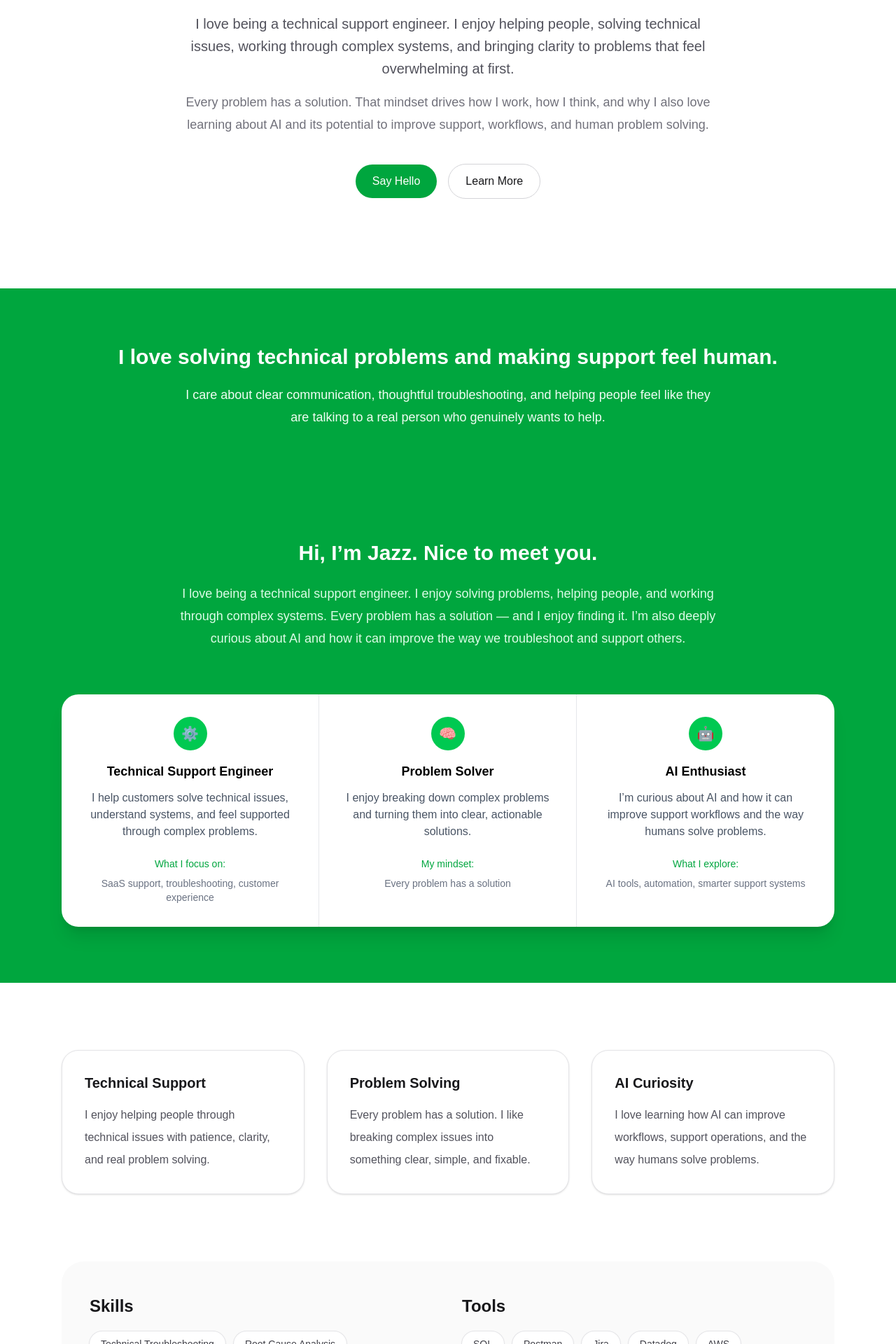
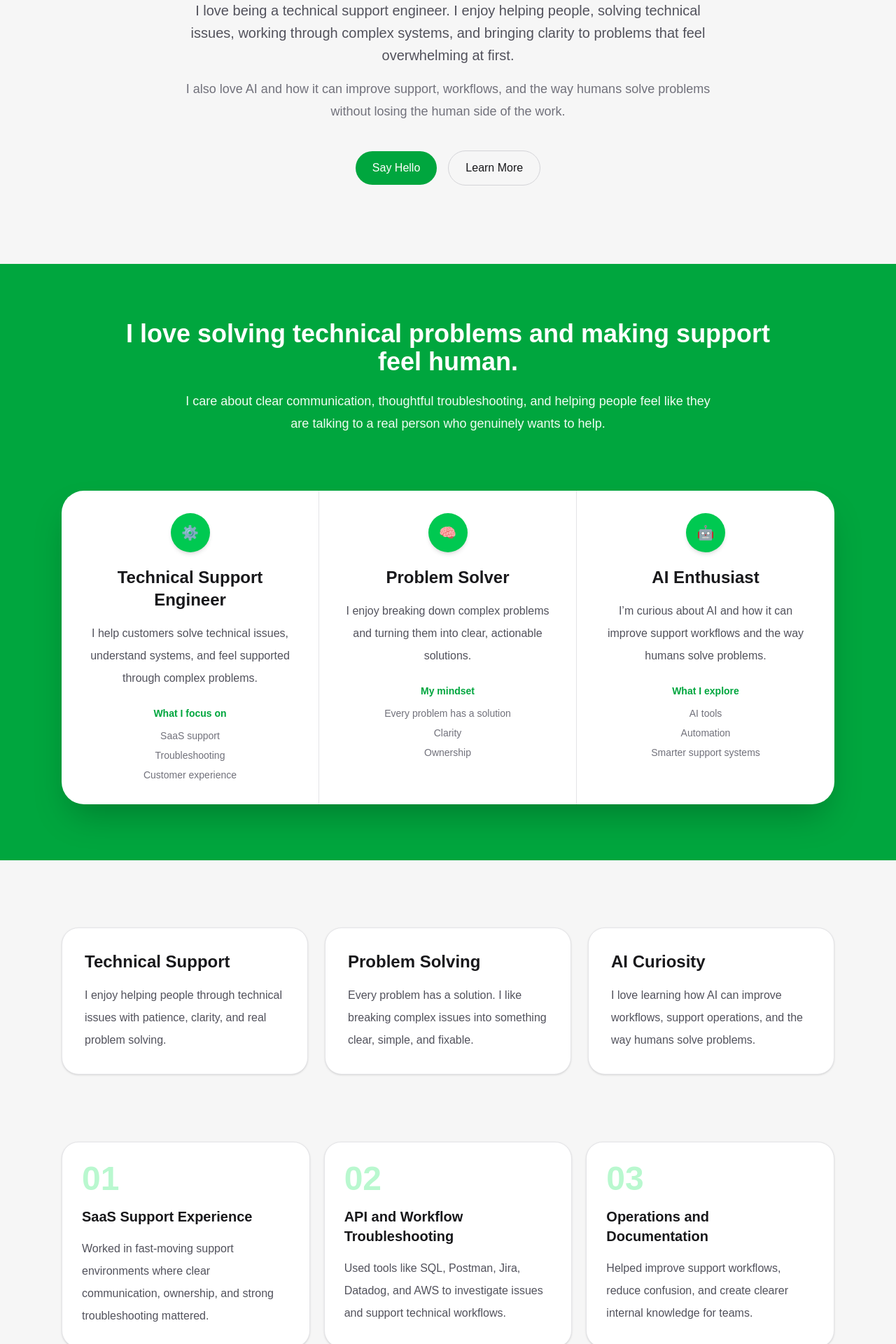
Before and after one commit to Jazz-1998/jazz-portfolio, a Next.js app: page / in a window 1280 px wide. Shown: the part 580-2500 px from the top of the page at 70% size. Built offline with nearby package versions, Linux system fonts and the light colour scheme.

Commit message:
Upgrade portfolio to 10 out of 10 version

```diff
--- a/app/page.tsx
+++ b/app/page.tsx
@@ -1,20 +1,47 @@
 import Image from "next/image";
 
-const focusCards = [
+const showcaseCards = [
   {
-    title: "Technical Support",
+    icon: "⚙️",
+    title: "Technical Support Engineer",
     description:
-      "I enjoy helping people through technical issues with patience, clarity, and real problem solving.",
+      "I help customers solve technical issues, understand systems, and feel supported through complex problems.",
+    label: "What I focus on",
+    items: ["SaaS support", "Troubleshooting", "Customer experience"],
   },
   {
-    title: "Problem Solving",
+    icon: "🧠",
+    title: "Problem Solver",
     description:
-      "Every problem has a solution. I like breaking complex issues into something clear, simple, and fixable.",
+      "I enjoy breaking down complex problems and turning them into clear, actionable solutions.",
+    label: "My mindset",
+    items: ["Every problem has a solution", "Clarity", "Ownership"],
   },
   {
-    title: "AI Curiosity",
+    icon: "🤖",
+    title: "AI Enthusiast",
     description:
-      "I love learning how AI can improve workflows, support operations, and the way humans solve problems.",
+      "I’m curious about AI and how it can improve support workflows and the way humans solve problems.",
+    label: "What I explore",
+    items: ["AI tools", "Automation", "Smarter support systems"],
+  },
+];
+
+const proofPoints = [
+  {
+    number: "01",
+    title: "SaaS Support Experience",
+    text: "Worked in fast-moving support environments where clear communication, ownership, and strong troubleshooting mattered.",
+  },
+  {
+    number: "02",
+    title: "API and Workflow Troubleshooting",
+    text: "Used tools like SQL, Postman, Jira, Datadog, and AWS to investigate issues and support technical workflows.",
+  },
+  {
+    number: "03",
+    title: "Operations and Documentation",
+    text: "Helped improve support workflows, reduce confusion, and create clearer internal knowledge for teams.",
   },
 ];
 
@@ -83,8 +110,8 @@ function MailIcon() {
 
 export default function Home() {
   return (
-    <main className="bg-white text-zinc-900 selection:bg-green-400 selection:text-black">
-      <header className="sticky top-0 z-50 border-b border-zinc-200/80 bg-white/90 backdrop-blur">
+    <main className="bg-[#f6f6f6] text-zinc-900 selection:bg-green-500 selection:text-white">
+      <header className="sticky top-0 z-50 border-b border-zinc-200/80 bg-white/85 backdrop-blur-xl">
         <div className="mx-auto flex max-w-6xl items-center justify-between px-6 py-4">
           <a href="#home" className="text-sm font-semibold tracking-wide text-zinc-900">
             Jazz
@@ -135,22 +162,31 @@ export default function Home() {
         </div>
       </header>
 
-      <section id="home" className="mx-auto max-w-6xl px-6 pt-16 pb-24 md:pt-24 md:pb-32">
+      <section id="home" className="mx-auto max-w-6xl px-6 pt-16 pb-24 md:pt-24 md:pb-28">
         <div className="flex flex-col items-center text-center">
-          <div className="mb-8 overflow-hidden rounded-full border-4 border-white shadow-xl">
+          <div className="relative mb-8">
+            <div className="absolute inset-0 rounded-full bg-green-500/20 blur-2xl" />
+            <div className="relative overflow-hidden rounded-full border-4 border-white shadow-xl">
               <Image
                 src="/profile.jpg"
                 alt="Jawad Jazz Alhussein"
-              width={160}
-              height={160}
-              className="h-40 w-40 object-cover"
+                width={168}
+                height={168}
+                className="h-40 w-40 object-cover md:h-44 md:w-44"
                 priority
               />
             </div>
+          </div>
+
+          <p className="mb-3 text-sm uppercase tracking-[0.35em] text-green-600">
+            Technical Support Engineer
+          </p>
 
           <h1 className="max-w-4xl text-4xl font-bold leading-tight md:text-6xl">
-            Technical Support Engineer
-            <span className="block text-green-600">turning problems into solutions.</span>
+            Every problem has a solution.
+            <span className="mt-2 block text-green-600">
+              I turn confusion into clarity.
+            </span>
           </h1>
 
           <p className="mt-6 max-w-3xl text-lg leading-8 text-zinc-600 md:text-xl">
@@ -160,9 +196,8 @@ export default function Home() {
           </p>
 
           <p className="mt-4 max-w-3xl text-base leading-8 text-zinc-500 md:text-lg">
-            Every problem has a solution. That mindset drives how I work, how I think,
-            and why I also love learning about AI and its potential to improve support,
-            workflows, and human problem solving.
+            I also love AI and how it can improve support, workflows, and the way humans
+            solve problems without losing the human side of the work.
           </p>
 
           <div className="mt-10 flex flex-wrap items-center justify-center gap-4">
@@ -184,7 +219,7 @@ export default function Home() {
 
       <section className="bg-green-600 text-white">
         <div className="mx-auto max-w-5xl px-6 py-16 text-center md:py-20">
-          <h2 className="text-2xl font-bold md:text-3xl">
+          <h2 className="text-2xl font-bold md:text-4xl">
             I love solving technical problems and making support feel human.
           </h2>
           <p className="mx-auto mt-5 max-w-3xl text-base leading-8 text-green-50 md:text-lg">
@@ -192,109 +227,87 @@ export default function Home() {
             people feel like they are talking to a real person who genuinely wants to help.
           </p>
         </div>
-      </section>
-<section className="bg-green-600 text-white py-20">
-  <div className="max-w-6xl mx-auto px-6 text-center">
-    <h2 className="text-2xl md:text-3xl font-bold mb-6">
-      Hi, I’m Jazz. Nice to meet you.
-    </h2>
 
-    <p className="max-w-3xl mx-auto text-green-100 leading-8 text-lg">
-      I love being a technical support engineer. I enjoy solving problems,
-      helping people, and working through complex systems. Every problem has
-      a solution — and I enjoy finding it. I’m also deeply curious about AI
-      and how it can improve the way we troubleshoot and support others.
-    </p>
+        <div className="mx-auto max-w-6xl px-6 pb-20">
+          <div className="grid overflow-hidden rounded-[2rem] bg-white text-zinc-900 shadow-2xl md:grid-cols-3">
+            {showcaseCards.map((card, index) => (
+              <div
+                key={card.title}
+                className={`p-8 text-center transition hover:-translate-y-1 hover:shadow-xl ${
+                  index < 2 ? "border-b border-zinc-200 md:border-b-0 md:border-r" : ""
+                }`}
+              >
+                <div className="mx-auto mb-5 flex h-14 w-14 items-center justify-center rounded-full bg-green-500 text-xl text-white shadow-md">
+                  {card.icon}
                 </div>
 
-  <div className="max-w-6xl mx-auto px-6 mt-16">
-    <div className="grid md:grid-cols-3 gap-0 bg-white text-black rounded-3xl overflow-hidden shadow-xl">
+                <h3 className="mb-4 text-2xl font-semibold">{card.title}</h3>
 
-      <div className="p-8 text-center border-r border-gray-200">
-        <div className="w-12 h-12 mx-auto mb-4 rounded-full bg-green-500 flex items-center justify-center text-white text-xl">
-          ⚙️
+                <p className="mb-6 leading-8 text-zinc-600">{card.description}</p>
+
+                <p className="mb-3 text-sm font-semibold text-green-600">{card.label}</p>
+
+                <div className="space-y-2 text-sm text-zinc-500">
+                  {card.items.map((item) => (
+                    <p key={item}>{item}</p>
+                  ))}
                 </div>
-
-        <h3 className="font-semibold text-lg mb-3">
-          Technical Support Engineer
-        </h3>
-
-        <p className="text-gray-600 mb-6">
-          I help customers solve technical issues, understand systems, and feel supported through complex problems.
-        </p>
-
-        <p className="text-green-600 text-sm font-medium mb-2">
-          What I focus on:
-        </p>
-        <p className="text-gray-500 text-sm">
-          SaaS support, troubleshooting, customer experience
-        </p>
               </div>
-
-      <div className="p-8 text-center border-r border-gray-200">
-        <div className="w-12 h-12 mx-auto mb-4 rounded-full bg-green-500 flex items-center justify-center text-white text-xl">
-          🧠
-        </div>
-
-        <h3 className="font-semibold text-lg mb-3">
-          Problem Solver
-        </h3>
-
-        <p className="text-gray-600 mb-6">
-          I enjoy breaking down complex problems and turning them into clear, actionable solutions.
-        </p>
-
-        <p className="text-green-600 text-sm font-medium mb-2">
-          My mindset:
-        </p>
-        <p className="text-gray-500 text-sm">
-          Every problem has a solution
-        </p>
-      </div>
-
-      <div className="p-8 text-center">
-        <div className="w-12 h-12 mx-auto mb-4 rounded-full bg-green-500 flex items-center justify-center text-white text-xl">
-          🤖
-        </div>
-
-        <h3 className="font-semibold text-lg mb-3">
-          AI Enthusiast
-        </h3>
-
-        <p className="text-gray-600 mb-6">
-          I’m curious about AI and how it can improve support workflows and the way humans solve problems.
-        </p>
-
-        <p className="text-green-600 text-sm font-medium mb-2">
-          What I explore:
-        </p>
-        <p className="text-gray-500 text-sm">
-          AI tools, automation, smarter support systems
-        </p>
-      </div>
-
+            ))}
           </div>
         </div>
       </section>
+
       <section id="about" className="mx-auto max-w-6xl px-6 py-20 md:py-24">
-        <div className="grid gap-8 md:grid-cols-3">
-          {focusCards.map((card) => (
+        <div className="grid gap-6 md:grid-cols-3">
+          {[
+            {
+              title: "Technical Support",
+              description:
+                "I enjoy helping people through technical issues with patience, clarity, and real problem solving.",
+            },
+            {
+              title: "Problem Solving",
+              description:
+                "Every problem has a solution. I like breaking complex issues into something clear, simple, and fixable.",
+            },
+            {
+              title: "AI Curiosity",
+              description:
+                "I love learning how AI can improve workflows, support operations, and the way humans solve problems.",
+            },
+          ].map((card) => (
             <div
               key={card.title}
               className="rounded-3xl border border-zinc-200 bg-white p-8 shadow-sm transition hover:-translate-y-1 hover:shadow-lg"
             >
-              <h3 className="mb-4 text-xl font-semibold text-zinc-900">{card.title}</h3>
+              <h3 className="mb-4 text-2xl font-semibold text-zinc-900">{card.title}</h3>
               <p className="leading-8 text-zinc-600">{card.description}</p>
             </div>
           ))}
         </div>
       </section>
 
+      <section className="mx-auto max-w-6xl px-6 pb-20">
+        <div className="grid gap-5 md:grid-cols-3">
+          {proofPoints.map((item) => (
+            <div
+              key={item.number}
+              className="rounded-3xl border border-zinc-200 bg-white p-7 shadow-sm transition hover:-translate-y-1 hover:shadow-lg"
+            >
+              <p className="mb-4 text-5xl font-bold text-green-200">{item.number}</p>
+              <h3 className="mb-4 text-xl font-semibold">{item.title}</h3>
+              <p className="leading-8 text-zinc-600">{item.text}</p>
+            </div>
+          ))}
+        </div>
+      </section>
+
       <section id="skills" className="mx-auto max-w-6xl px-6 pb-20 md:pb-24">
-        <div className="rounded-[2rem] bg-zinc-50 px-6 py-10 md:px-10 md:py-12">
+        <div className="rounded-[2rem] bg-[#efefef] px-6 py-10 md:px-10 md:py-12">
           <div className="grid gap-10 md:grid-cols-2">
             <div>
-              <h2 className="mb-5 text-2xl font-bold text-zinc-900">Skills</h2>
+              <h2 className="mb-5 text-3xl font-bold text-zinc-900">Skills</h2>
               <div className="flex flex-wrap gap-3">
                 {skills.map((skill) => (
                   <span
@@ -308,7 +321,7 @@ export default function Home() {
             </div>
 
             <div>
-              <h2 className="mb-5 text-2xl font-bold text-zinc-900">Tools</h2>
+              <h2 className="mb-5 text-3xl font-bold text-zinc-900">Tools</h2>
               <div className="flex flex-wrap gap-3">
                 {tools.map((tool) => (
                   <span
@@ -326,10 +339,10 @@ export default function Home() {
 
       <section id="human" className="mx-auto max-w-6xl px-6 pb-20 md:pb-24">
         <div className="text-center">
-          <p className="text-sm font-medium uppercase tracking-[0.25em] text-green-600">
-            I’m not a robot
+          <p className="text-sm font-medium uppercase tracking-[0.3em] text-green-600">
+            I&apos;m not a robot
           </p>
-          <h2 className="mt-4 text-3xl font-bold md:text-4xl">
+          <h2 className="mt-4 text-3xl font-bold md:text-5xl">
             You want to know what I like to do for fun?
           </h2>
           <p className="mx-auto mt-5 max-w-3xl leading-8 text-zinc-600">
@@ -342,7 +355,7 @@ export default function Home() {
           {funItems.map((item) => (
             <div
               key={item}
-              className="rounded-2xl border border-zinc-200 bg-white p-6 text-center text-zinc-700 shadow-sm"
+              className="rounded-2xl border border-zinc-200 bg-white p-6 text-center text-zinc-700 shadow-sm transition hover:-translate-y-1 hover:shadow-md"
             >
               {item}
             </div>
@@ -350,18 +363,18 @@ export default function Home() {
         </div>
       </section>
 
-      <section id="contact" className="bg-zinc-900 text-white">
+      <section id="contact" className="bg-[#0f1117] text-white">
         <div className="mx-auto max-w-5xl px-6 py-20 text-center md:py-24">
-          <h2 className="text-3xl font-bold md:text-4xl">Let’s connect.</h2>
+          <h2 className="text-3xl font-bold md:text-5xl">Let&apos;s connect.</h2>
           <p className="mx-auto mt-5 max-w-3xl text-base leading-8 text-zinc-300 md:text-lg">
-            I’m open to technical support, SaaS support, and adjacent roles where I
+            I&apos;m open to technical support, SaaS support, and adjacent roles where I
             can solve problems, support people, and keep growing.
           </p>
 
           <div className="mt-10 grid gap-4 md:grid-cols-3">
             <a
               href="mailto:youremail@example.com"
-              className="rounded-2xl border border-zinc-700 bg-zinc-800 p-6 transition hover:border-green-500 hover:bg-zinc-850"
+              className="rounded-2xl border border-zinc-700 bg-zinc-800/80 p-6 transition hover:border-green-500 hover:bg-zinc-800"
             >
               <div className="mb-3 flex items-center justify-center gap-3 text-green-400">
                 <MailIcon />
@@ -374,7 +387,7 @@ export default function Home() {
               href="https://www.linkedin.com/in/YOUR-LINKEDIN/"
               target="_blank"
               rel="noreferrer"
-              className="rounded-2xl border border-zinc-700 bg-zinc-800 p-6 transition hover:border-green-500"
+              className="rounded-2xl border border-zinc-700 bg-zinc-800/80 p-6 transition hover:border-green-500 hover:bg-zinc-800"
             >
               <div className="mb-3 flex items-center justify-center gap-3 text-green-400">
                 <LinkedinIcon />
@@ -387,7 +400,7 @@ export default function Home() {
               href="https://github.com/Jazz-1998"
               target="_blank"
               rel="noreferrer"
-              className="rounded-2xl border border-zinc-700 bg-zinc-800 p-6 transition hover:border-green-500"
+              className="rounded-2xl border border-zinc-700 bg-zinc-800/80 p-6 transition hover:border-green-500 hover:bg-zinc-800"
             >
               <div className="mb-3 flex items-center justify-center gap-3 text-green-400">
                 <GithubIcon />
```
Lines whose indentation alone changed are shown as unchanged.
